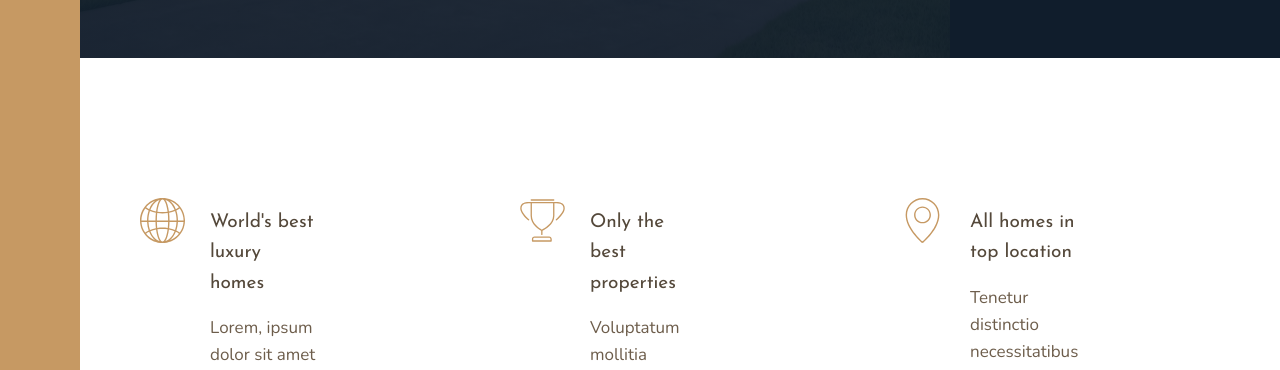
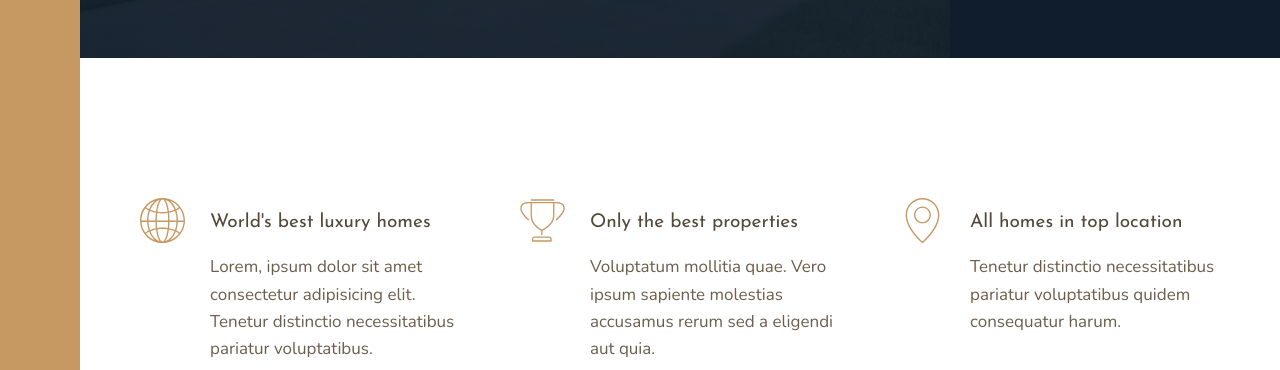
Before and after one commit to amritpoudel11/NexterProject, a website: page index.html in a window 1280 px wide. Shown: the part 582-952 px from the top of the page. Drawn offline with nearby package versions, Linux system fonts and the light colour scheme; files that its build step writes are made by us from their sources.

Commit message:
removed unnecessary line of code

```diff
--- a/sass/_features.scss
+++ b/sass/_features.scss
@@ -11,10 +11,6 @@
 }
 
 .feature{
-    float: left;
-    width: 33.3333%;
-    margin-bottom: 6rem;
-
     display: grid;
     grid-template-columns: min-content 1fr;
     grid-row-gap: 1.5rem;
```
